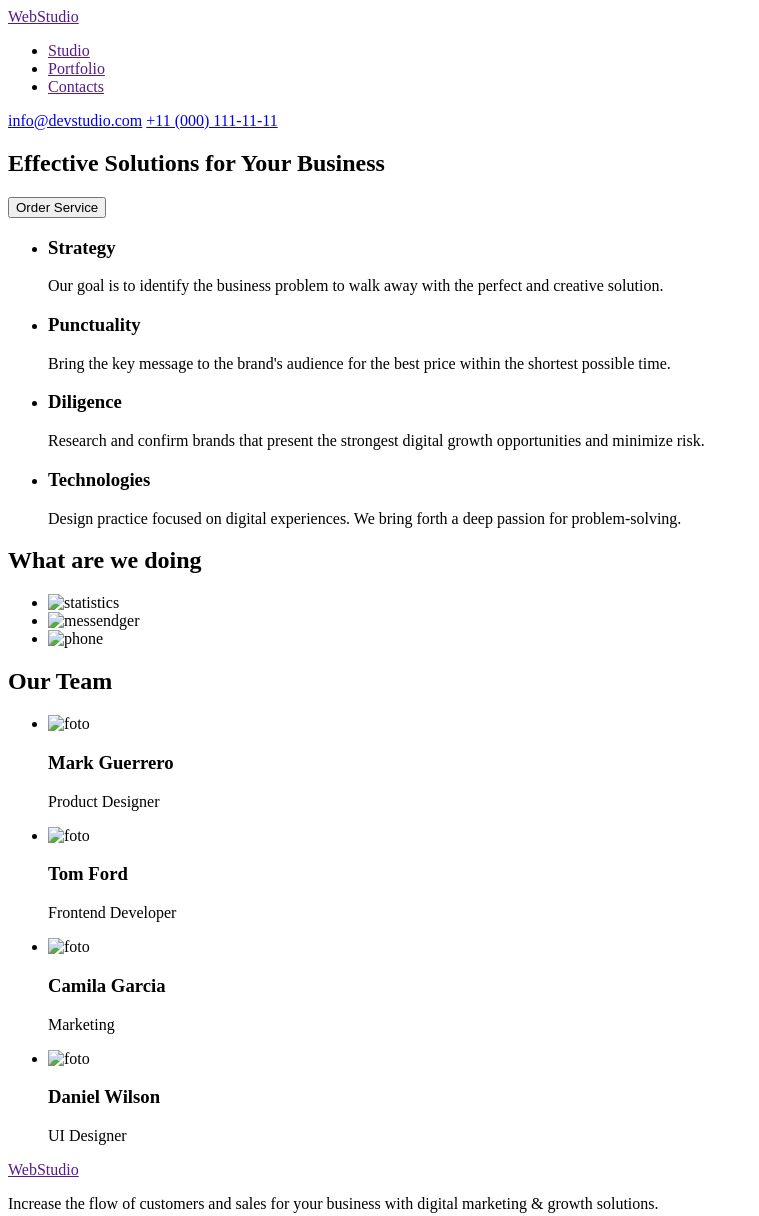
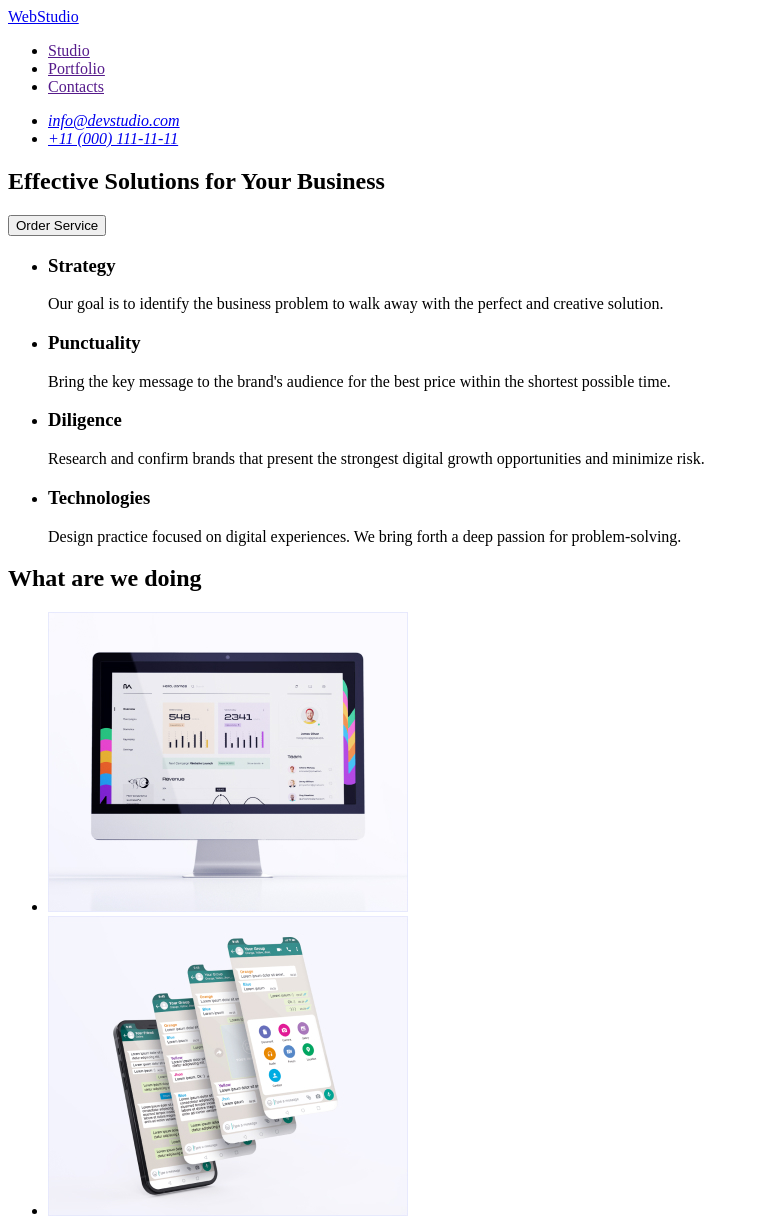
Before and after one commit to Svitlanka06/goit-markup-hw-01, a plain HTML site: page index.html in a window 1280 px wide. Shown: the top 1216 px of the page, without its empty margins (0-759 px from the left). Drawn offline with Linux system fonts and the light colour scheme.

Commit message:
recycled homework1

```diff
--- a/index.html
+++ b/index.html
@@ -11,7 +11,7 @@
 <body>
     <header>
         <nav>
-            <a href="">WebStudio</a>
+            <a href="./index.html">WebStudio</a>
             <ul>
                 <li>
                     <a href="">Studio</a>
@@ -24,8 +24,12 @@
                 </li>
             </ul>
         </nav>
-        <a href="mailto:info@devstudio.com">info@devstudio.com</a>
-        <a href="tel:+11(000)111-11-11">+11 (000) 111-11-11</a>
+        <address>
+            <ul>
+                <li><a href="mailto:info@devstudio.com">info@devstudio.com</a></li>
+                <li><a href="tel:+11(000)111-11-11">+11 (000) 111-11-11</a></li>
+            </ul>
+        </address>
     </header>
     <main>
         <section>
@@ -62,13 +66,13 @@
             <h2>What are we doing</h2>
             <ul>
                 <li>
-                    <img src="./section1/statistics.png" alt="statistics" width="360" height="300">
+                    <img src="./images/statistics.jpg" alt="statistics" width="360" height="300">
                 </li>
                 <li>
-                    <img src="./section1/messendger.png" alt="messendger" width="360" height="300">
+                    <img src="./images/messendger.jpg" alt="messendger" width="360" height="300">
                 </li>
                 <li>
-                    <img src="./section1/phone.png" alt="phone" width="360" height="300">
+                    <img src="./images/phone.jpg" alt="phone" width="360" height="300">
                 </li>
             </ul>
         </section>
@@ -76,22 +80,22 @@
             <h2>Our Team</h2>
             <ul>
                 <li>
-                    <img src="./our_team/mark_guerrero.png" alt="foto" width="264" height="260">
+                    <img src="./images1/mark-guerrero.jpg" alt="foto" width="264" height="260">
                     <h3>Mark Guerrero</h3>
                     <p>Product Designer</p>
                 </li>
                 <li>
-                    <img src="./our_team/tom_ford.png" alt="foto" width="264" height="260">
+                    <img src="./images1/tom-ford.jpg" alt="foto" width="264" height="260">
                     <h3>Tom Ford</h3>
                     <p>Frontend Developer</p>
                 </li>
                 <li>
-                    <img src="./our_team/camila_garcia.png" alt="foto" width="264" height="260">
+                    <img src="./images1/camila-garcia.jpg" alt="foto" width="264" height="260">
                     <h3>Camila Garcia</h3>
                     <p>Marketing</p>
                 </li>
                 <li>
-                    <img src="./our_team/daniel_wilson.png" alt="foto" width="264" height="260">
+                    <img src="./images1/daniel-wilson.jpg" alt="foto" width="264" height="260">
                     <h3>Daniel Wilson</h3>
                     <p>UI Designer</p>
                 </li>
@@ -99,7 +103,7 @@
         </section>
     </main>
     <footer>
-        <a href="">WebStudio</a>
+        <a href="./index.html">WebStudio</a>
         <p>Increase the flow of customers and sales for your business with digital marketing & growth solutions.</p>
     </footer>
 </body>
```
Also changed, not shown: images/messendger.jpg (added), images/phone.jpg (added), images/statistics.jpg (added), images1/camila-garcia.jpg (added), images1/daniel-wilson.jpg (added), images1/mark-guerrero.jpg (added), images1/tom-ford.jpg (added), 1 other file.
